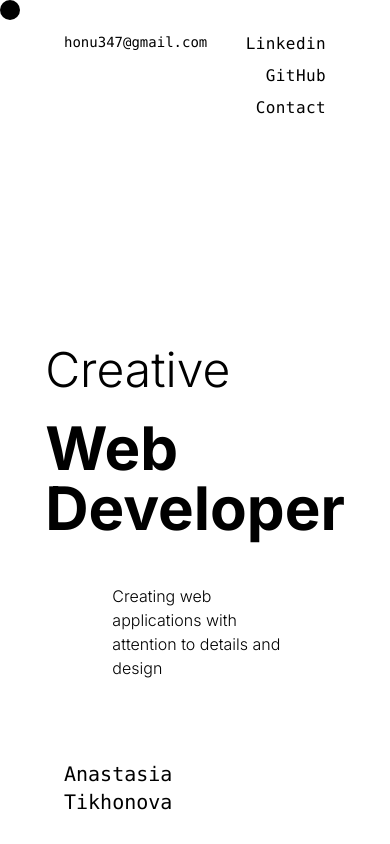
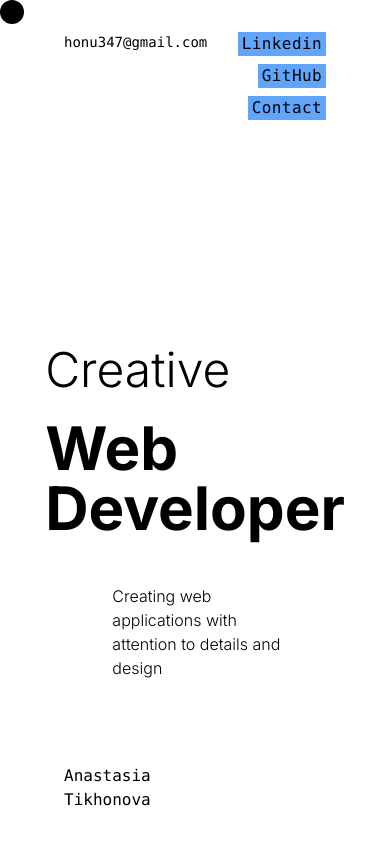
Before and after one commit to iHonu/portfolio, a Next.js app: page / in a window 390 px wide. Built offline with nearby package versions, Linux system fonts and the light colour scheme.

Commit message:
hero section finished

```diff
--- a/src/app/components/hero/Hero.jsx
+++ b/src/app/components/hero/Hero.jsx
@@ -3,6 +3,7 @@ import Link from "next/link";
 import Nav from "./Nav";
 import { motion, AnimatePresence, spring } from "framer-motion";
 import { useState } from "react";
+
 
 
 
@@ -49,7 +50,7 @@ export default function Hero() {
                 <div className="absolute top-[10vh] right-[5vw] xl:right-[12vw] xl:top-[2vh]">
                     <motion.div onHoverStart={() => setIsHovered(true)}
                             onHoverEnd={() => setIsHovered(false)} variants={textRoundAnimation} initial='hidden' animate='enter' className="hidden md:inline-block cursor-default">
-                        <motion.svg animate={textRound}  whileHover={{ scale: 1.2, transition: {ease: "easeOut", duration: .5} }}
+                        <motion.svg animate={textRound}  whileHover={{ scale: 1.3, transition: {ease: "easeOut", duration: .4} }}
                             viewBox="0 0 300 300" className="w-64 h-64 xl:w-96 xl:h-96">
                             <defs>
                                 <path id="circlePath" d="M 150, 150 m -60, 0 a 60,60 0 1,1 120,0 a 60,60 0 1,1 -120,0"></path>
@@ -90,7 +91,7 @@ export default function Hero() {
 
             {/* BOTTOM TEXT */}
             <motion.div variants={entryAnimation} initial='hidden' animate='slideIn' className="relative w-1/2 font-mono text-xl h-12 overflow-hidden flex items-center">
-                <span className="font-mono text-xl hover:text-red-600 hover:-translate-y-1 duration-300 ease-out  ">Anastasia Tikhonova</span>
+                <span className="font-mono text-base md:text-xl hover:text-red-600 hover:-translate-y-1 duration-300 ease-out  ">Anastasia Tikhonova</span>
             </motion.div>
         </div>
     );
--- a/src/app/components/hero/Nav.jsx
+++ b/src/app/components/hero/Nav.jsx
@@ -35,7 +35,7 @@ export default function Nav() {
     };
 
     return (
-        <div className="flex justify-between">
+        <div className="flex justify-between relative">
             {/* INFO */}
             <div className="w-2/3 md:w-1/3 flex flex-col overflow-hidden justify-between md:flex-row">
                 <motion.p
@@ -57,20 +57,20 @@ export default function Nav() {
             </div>
             {/* LINKS */}
             <motion.div
-                className="flex items-end flex-col font-mono gap-2 text-mono tracking-wide duration-75"
+                className="relative flex items-end flex-col font-mono gap-2 tracking-wide duration-75"
                 variants={linksContainerVariants}
                 initial="hidden"
                 animate="visible"
             >
                 {links.map((link) => (
-                    <motion.a
+                    <motion.div
                         key={link.title}
-                        href={link.url}
                         variants={linkVariants}
-                        className="cursor-pointer hover:font-bold hover:-translate-x-1 ease-out duration-75"
+                        className="px-1  cursor-pointer overflow-hidden bg-blue-400"
                     >
-                        {link.title}
-                    </motion.a>
+                        <Link href={link.url}>{link.title}</Link>
+
+                    </motion.div>
                 ))}
             </motion.div>
         </div>
--- a/src/app/components/stickyCursor.jsx
+++ b/src/app/components/stickyCursor.jsx
@@ -34,7 +34,7 @@ export default function StickyCursor() {
 
 
     return (
-        <motion.div className="w-5 h-5 bg-black rounded-full fixed" style={{ left: smoothMouse.x,
+        <motion.div className="w-6 h-6 bg-black rounded-full fixed" style={{ left: smoothMouse.x,
 
             top: smoothMouse.y,}}></motion.div>
     )
--- a/src/app/page.js
+++ b/src/app/page.js
@@ -5,8 +5,10 @@ import StickyCursor from "./components/stickyCursor";
 
 export default function Home() {
   return <main>
-    <StickyCursor />
-    <Hero />
+     <StickyCursor />
+     <Hero />
+
+
 
   </main>;
 }
```
